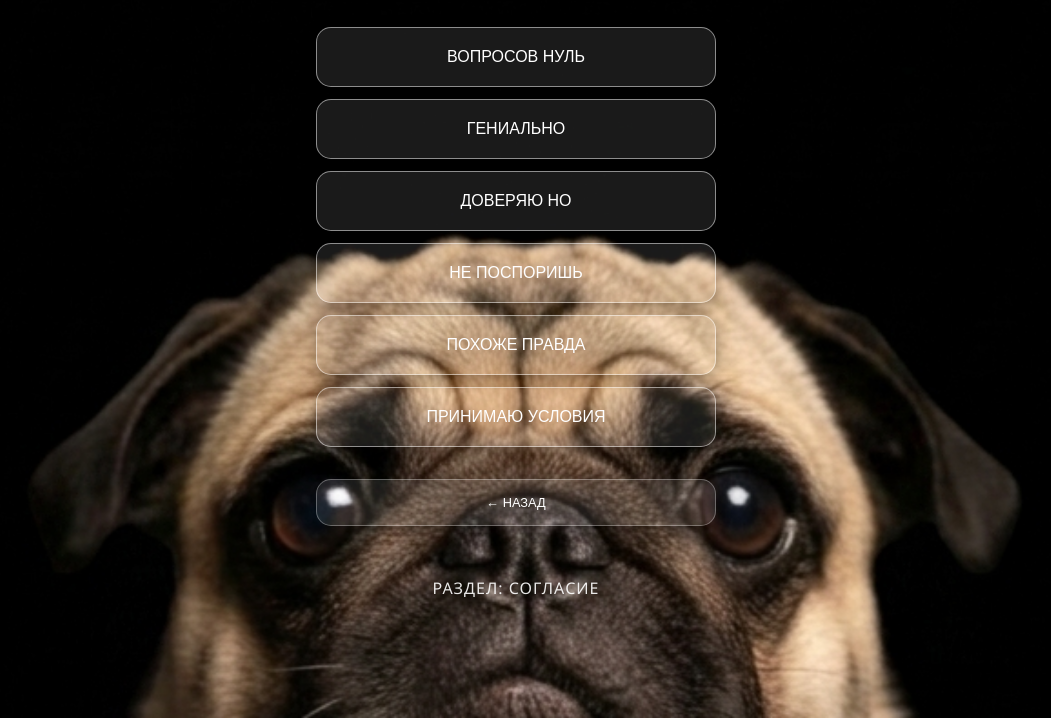
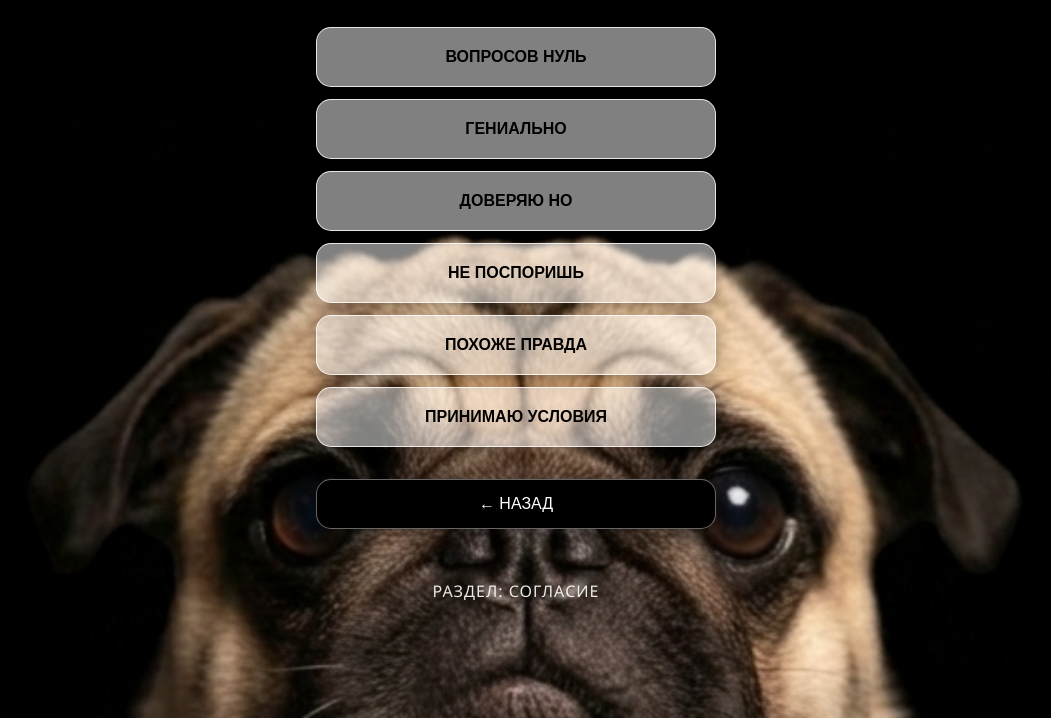
Before and after one commit to she2pbis-byte/pd, a plain HTML site: page index.html in a window 1280 px wide. Both pictures are taken after a click on the button "СОГЛАСИЕ". Shown: the part 82-800 px from the top of the page, without its empty margins (124-1175 px from the left). Drawn offline with Linux system fonts and the light colour scheme.

Commit message:
Update index.html

```diff
--- a/index.html
+++ b/index.html
@@ -90,15 +90,38 @@
             box-shadow: 0 4px 15px rgba(0,0,0,0.3);
         }
 
+        /* Стили для кнопок в разделе Согласие */
+        .buttons-list .audio-btn {
+            background-color: rgba(255, 255, 255, 0.5); /* Белый 50% прозрачности */
+            color: #000; /* Черный текст для контраста на белом фоне */
+            border: 1px solid rgba(255, 255, 255, 0.8);
+            font-weight: 600;
+        }
+
+        /* Стиль кнопки Назад в разделе Согласие */
+        #back-btn {
+            background-color: #000000; /* Черный непрозрачный */
+            color: #ffffff;
+            border: 1px solid rgba(255, 255, 255, 0.4);
+            margin-top: 20px;
+            min-height: 50px;
+            opacity: 1;
+            backdrop-filter: none;
+        }
+
         .grid-button:active {
             background-color: rgba(255, 255, 255, 0.3);
             transform: scale(0.95);
         }
 
+        .buttons-list .audio-btn:active {
+            background-color: rgba(255, 255, 255, 0.7);
+        }
+
         .grid-button.playing {
             border-color: #00ffcc;
             box-shadow: 0 0 15px rgba(0, 255, 204, 0.5);
-            background-color: rgba(0, 255, 204, 0.1);
+            background-color: rgba(0, 255, 204, 0.3) !important;
         }
 
         .grid-button.error {
@@ -160,7 +183,7 @@
             <button class="grid-button audio-btn" data-file="не поспоришь">не поспоришь</button>
             <button class="grid-button audio-btn" data-file="похоже правда">похоже правда</button>
             <button class="grid-button audio-btn" data-file="принимаю условия">принимаю условия</button>
-            <button id="back-btn" class="grid-button" style="border-color: rgba(255,255,255,0.3); font-size: 0.8rem; margin-top: 20px; min-height: 40px;">← назад</button>
+            <button id="back-btn" class="grid-button">← назад</button>
         </div>
     </div>
 
@@ -230,11 +253,9 @@
             button.addEventListener('click', function() {
                 const fileName = this.getAttribute('data-file');
 
-                // Важно: Кодируем имя файла для поддержки кириллицы
                 const encodedName = encodeURIComponent(fileName);
                 const audioPath = `soglasie/${encodedName}.mp3`;
 
-                // Очистка предыдущего состояния
                 if (currentAudio) {
                     currentAudio.pause();
                     currentAudio.currentTime = 0;
@@ -247,7 +268,6 @@
                 currentAudio = audio;
                 activeBtn = this;
 
-                // Добавляем класс проигрывания
                 this.classList.add('playing');
 
                 audio.play().catch(error => {
@@ -255,7 +275,6 @@
                     this.classList.remove('playing');
                     this.classList.add('error');
 
-                    // Убираем индикацию ошибки через секунду
                     setTimeout(() => this.classList.remove('error'), 1000);
                 });
 
```
